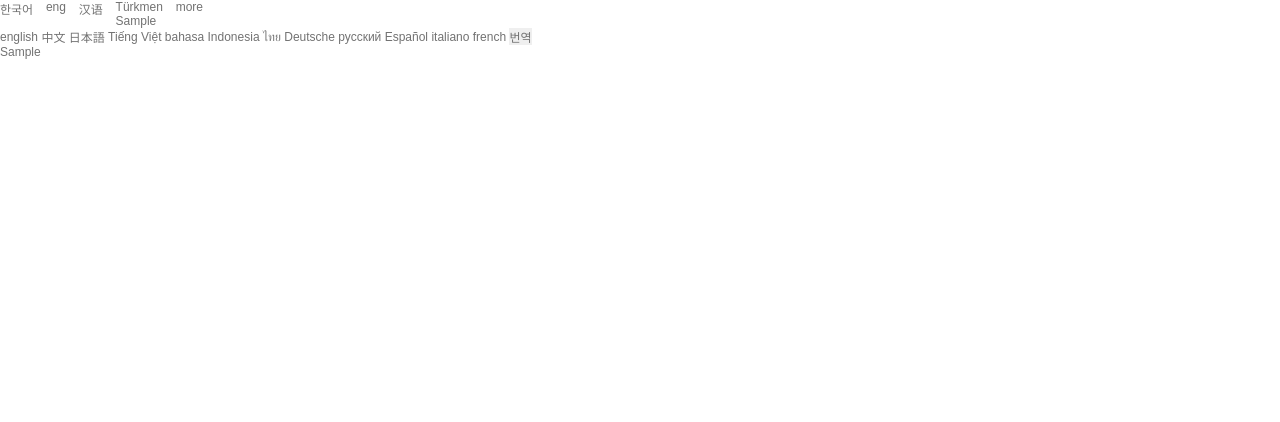
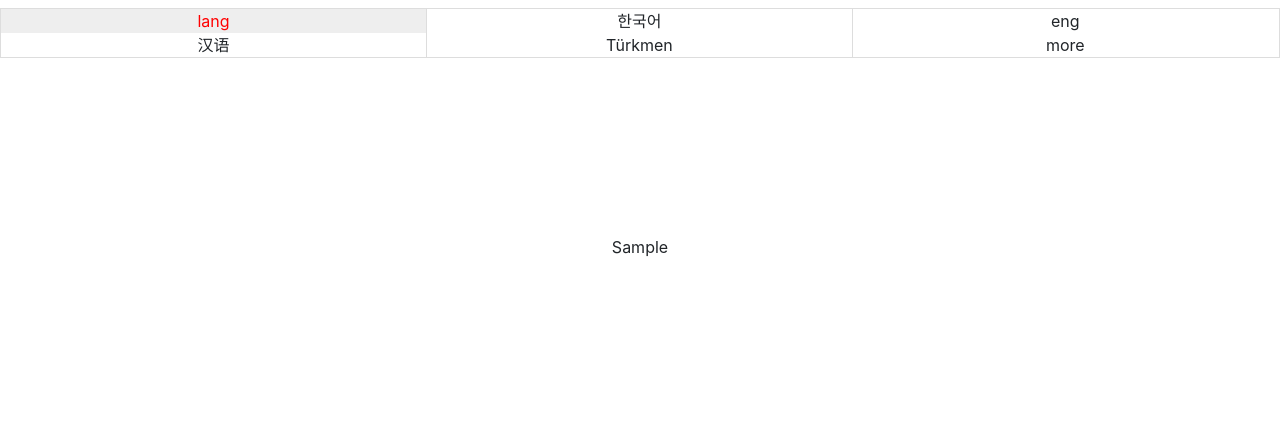
Before and after one commit to eunjungleo/nilliweb, a Django app: template templates/detail.html in a window 1280 px wide. Shown: the part 378-800 px from the top of the page. Run offline with Django 3.2, Linux system fonts and the light colour scheme; tables that the repository leaves empty hold one stand-in row (values such as "Sample post"); the template is opened without the code that fills it: values that come from a table or form of the project are taken from there, most other values are stand-ins (such as "Sample title", 1, 10 or a date in 2020); some libraries are stand-ins or nearby versions.

Commit message:
fix layout

```diff
--- a/nilli/settings.py
+++ b/nilli/settings.py
@@ -143,4 +143,4 @@ USE_TZ = True
 STATIC_URL = '/static/'
 STATIC_ROOT = '/static/'
 
-# STATICFILES_DIRS = [ os.path.join(BASE_DIR, 'static')]
+STATICFILES_DIRS = [ os.path.join(BASE_DIR, 'static')]
--- a/static/css/detail.css
+++ b/static/css/detail.css
@@ -12,7 +12,57 @@ h1.detail_main_h1 {
     display: none;
 }
 
-ul li {
+ul.dropdown-menu li {
     float: left;
     margin-right: 1%;
 }
+
+.tab {
+    border:1px solid #ddd;
+    border-left:none;
+    background:#fff;
+    overflow:hidden;
+}
+
+.tab li {
+    float:left;
+    width:33.3%;
+    border-left:1px solid #ddd;
+    text-align:center;
+    box-sizing:border-box;
+}
+
+.tab li {
+    display:inline-block;
+    cursor:pointer;
+}
+
+.tab li.on {
+    background-color:#eee;
+    color:#f00;
+}
+
+.tab_con {
+    clear:both;
+    margin-top:5px;
+}
+
+.tab_con div {
+    display:none;
+    height:100px;
+    background:#fff;
+    text-align:center;
+}
+
+div.btn-group.show {
+    text-align: right;
+}
+
+label:hover {
+    font-weight: 700;
+    color: #000000;
+}
+
+.submit_btn {
+    visibility: hidden !important;
+}
--- a/static/css/list.css
+++ b/static/css/list.css
@@ -5,5 +5,4 @@
     flex-direction: column;
     align-items: center;
     justify-content: center;
-
 }
--- a/static/css/quiz.css
+++ b/static/css/quiz.css
@@ -5,6 +5,7 @@
     flex-direction: column;
     align-items: center;
     justify-content: center;
+    background-color: #ffdada;
 
 }
 
@@ -43,3 +44,8 @@ h1 {
 label {
     font-size: 20px;
 }
+
+li:hover {
+    font-weight: 900;
+    color: #000000;
+}
--- a/templates/detail.html
+++ b/templates/detail.html
@@ -3,6 +3,10 @@
 
 {% block head %}
 <link rel="stylesheet" type="text/css" href='{% static "css/detail.css" %}'>
+<script src="https://code.jquery.com/jquery-3.5.1.slim.min.js" integrity="sha256-4+XzXVhsDmqanXGHaHvgh1gMQKX40OUvDEBTu8JcmNs=" crossorigin="anonymous"></script>
+<!-- CSS only -->
+<link rel="stylesheet" href="https://stackpath.bootstrapcdn.com/bootstrap/4.5.2/css/bootstrap.min.css" integrity="sha384-JcKb8q3iqJ61gNV9KGb8thSsNjpSL0n8PARn9HuZOnIxN0hoP+VmmDGMN5t9UJ0Z" crossorigin="anonymous">
+
 {% endblock head %}
 
 {% block main %}
@@ -10,70 +14,112 @@
 <!-- 1. The <iframe> (and video player) will replace this <div> tag. -->
 <div id="player" style="width: 100%; height: 40%;"></div>
 
-<ul class='detail_main_ul'>
+
+<ul class='detail_main_ul tab' id='tab'>
+    {% if perf_r%}
+    <li class='etc' id='etc'>lang</li>
+    {% endif %}
     {% if obj.korean %}
-    <li class='kor' id='kor' onclick='On();'>한국어</li>
+    <li class='kor' id='kor' >한국어</li>
     {% endif %}
     {% if obj.english %}
-    <li class='eng' id='eng' onclick='On();'>eng</li>
+    <li class='eng' id='eng' >eng</li>
     {% endif %}
     {% if obj.chinese %}
-    <li class='mdr' id='mdr' onclick='On();'>汉语</li>
+    <li class='mdr' id='mdr' >汉语</li>
     {% endif %}
     {% if obj.turkmen %}
-    <li class='trk' id='trk' onclick='On()'>Türkmen</li>
+    <li class='trk' id='trk' >Türkmen</li>
     {% endif %}
-    <li class='etc' id ='etc' onclick='On()'>more</li>
+    <li class='etc' id ='etc' >more</li>
 </ul>
+
+<!-- source -->
+<iframe width="100%" height="auto" src="{{ pl_url }}" frameborder="0" allow="accelerometer; autoplay; encrypted-media; gyroscope; picture-in-picture" allowfullscreen></iframe>
+
 <br/>
-<div class='detail_main_div wrap'>
+<div class='detail_main_div wrap tab_con' id="tab_con">
+    {% if perf_r %}
+    <div class='detail_main_div text' id='etc'>
+        {{ perf_r }}
+    </div>
+    {% endif %}
     {% if obj.korean %}
-    <p class='detail_main_div text kor open' id='kor'>
+    <div class='detail_main_div text kor on' id='kor'>
         {{ obj.korean }}
-    </p>
+    </div>
+    {% endif %}
+    {% if obj.english %}
+    <div class='detail_main_div text eng' id='eng'>
+        {{ obj.english }}
+    </div>
     {% endif %}
     {% if obj.chinese %}
-    <p class='detail_main_div text mdr' id='mdr'>
+    <div class='detail_main_div text mdr' id='mdr'>
         {{ obj.chinese }}
-    </p>
+    </div>
     {% endif %}
     {% if obj.turkmen %}
-    <p class='detail_main_div text trk' id='trk'>
+    <div class='detail_main_div text trk' id='trk'>
         {{ obj.turkmen }}
-    </p>
+    </div>
     {% endif %}
-    <p class='detail_main_div text etc' id='etc'>
+    <div class='detail_main_div text etc' id='etc'>
+        <p>원하는 언어를 고르시면 자동 번역 됩니다.</p>
         <form action='' method='POST' name='lang'>
+            <ul>
+                <li>
                     <label for='eng'>english</label>
                     <input class='etc lang' value='en' type='radio' name='lang' id='eng' >
+                </li>
+                <li>
                     <label for='cn'>中文</label>
                     <input class='etc lang' value='zh-CN' type='radio' name='lang' id='cn' >
+                </li>
+                <li>
                     <label for='ja'>日本語</label>
                     <input class='etc lang' value='ja' type='radio' name='lang' id='ja' >
+                </li>
+                <li>
                     <label for='vi'>Tiếng Việt</label>
                     <input class='etc lang' value='vi' type='radio' name='lang' id='vi' >
+                </li>
+                <li>
                     <label for='id'>bahasa Indonesia</label>
                     <input class='etc lang' value='id' type='radio' name='lang' id='id' >
+                </li>
+                <li>
                     <label for='th'>ไทย</label>
                     <input class='etc lang' value='th' type='radio' name='lang' id='th' >
+                </li>
+                <li>
                     <label for='de'>Deutsche</label>
                     <input class='etc lang' value='de' type='radio' name='lang' id='de' >
+                </li>
+                <li>
                     <label for='ru'>русский</label>
                     <input class='etc lang' value='ru' type='radio' name='lang' id='ru' >
+                </li>
+                <li>
                     <label for='es'>Español</label>
                     <input class='etc lang' value='es' type='radio' name='lang' id='es' >
+                </li>
+                <li>
                     <label for='it'>italiano</label>
                     <input class='etc lang' value='it' type='radio' name='lang' id='it' >
+                </li>
+                <li>
                     <label for='fr'>french</label>
                     <input class='etc lang' value='fr' type='radio' name='lang' id='fr' >
-            <button type='submit' id='submit'>번역</button>
+                </li>
+                <li class='submit_btn'>
+                    <button type='submit' id='submit' class='papago'>번역</button>
+                </li>
+            </ul>
         </form>
-        {% if perf_r %}
-        <span>{{ perf_r }}</span>
-            {% else %}
-            <span>{{ err }}</span>
-        {% endif %}
-    </p>
+    </div>
+    <!-- Example single danger button -->
+
 </div>
 {% endblock main %}
 
@@ -111,7 +157,51 @@
     player.stopVideo();
     }
 
+</script>
+
+<script>
+$(function () {
+	tab('#tab',0);
+});
+
+function tab(e, num){
+    var num = num || 0;
+    var menu = $(e).children();
+    var con = $(e+'_con').children();
+    var select = $(menu).eq(num);
+    var i = num;
+
+    select.addClass('on');
+    con.eq(num).show();
+
+    menu.click(function(){
+        if(select!==null){
+            select.removeClass("on");
+            con.eq(i).hide();
+        }
+
+        select = $(this);
+        i = $(this).index();
+
+        select.addClass('on');
+        con.eq(i).show();
+    });
+}
+
+$(function(){
+  $('.lang').click(function(){
+    $('#submit').click();
+    $('detail_main_div.text').hide();
+    $('#etc').click();
+  });
+});
 
 </script>
 
+<!-- JS, Popper.js, and jQuery -->
+<script src="https://code.jquery.com/jquery-3.5.1.slim.min.js" integrity="sha384-DfXdz2htPH0lsSSs5nCTpuj/zy4C+OGpamoFVy38MVBnE+IbbVYUew+OrCXaRkfj" crossorigin="anonymous"></script>
+<script src="https://cdn.jsdelivr.net/npm/popper.js@1.16.1/dist/umd/popper.min.js" integrity="sha384-9/reFTGAW83EW2RDu2S0VKaIzap3H66lZH81PoYlFhbGU+6BZp6G7niu735Sk7lN" crossorigin="anonymous"></script>
+<script src="https://stackpath.bootstrapcdn.com/bootstrap/4.5.2/js/bootstrap.min.js" integrity="sha384-B4gt1jrGC7Jh4AgTPSdUtOBvfO8shuf57BaghqFfPlYxofvL8/KUEfYiJOMMV+rV" crossorigin="anonymous"></script>
+
+
 {% endblock script %}
--- a/templates/list.html
+++ b/templates/list.html
@@ -2,7 +2,7 @@
 {% load static %}
 
 {% block head %}
-<link rel="stylesheet" type="text/css" href='{% static "css/detail.css" %}'>
+<link rel="stylesheet" type="text/css" href='{% static "css/list.css" %}'>
 {% endblock head %}
 
 {% block main %}
@@ -19,6 +19,7 @@
         <div class='lists items'>
             {{ obj.title }}
         </div>
+        <iframe src='{{thumbnail}}'></iframe>
     </a>
 {% endfor %}
 
```
Also changed, not shown: viewer/views.py (+9 -5 lines). Lines whose indentation alone changed are shown as unchanged.
